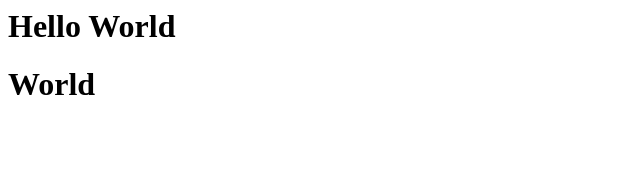
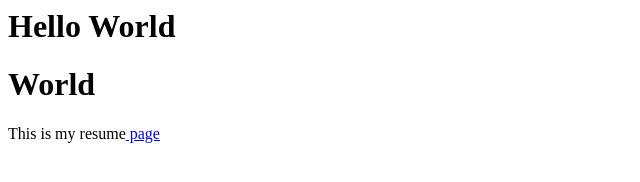
Before and after one commit to Kehindeajayi01/Kehindeajayi01.github.io, a plain HTML site: page index.html in a window 1280 px wide. Shown: the whole page, without its empty margins (0-640 px from the left). Drawn offline with Linux system fonts and the light colour scheme.

Commit message:
My resume

```diff
--- a/index.html
+++ b/index.html
@@ -1,2 +1,4 @@
 <h1>Hello World</h1>
 <h1>World</h1>
+
+<p>This is my resume<a href="MY_RESUME.pdf"> page</a> </p>
```
Also changed, not shown: 1 other file.
